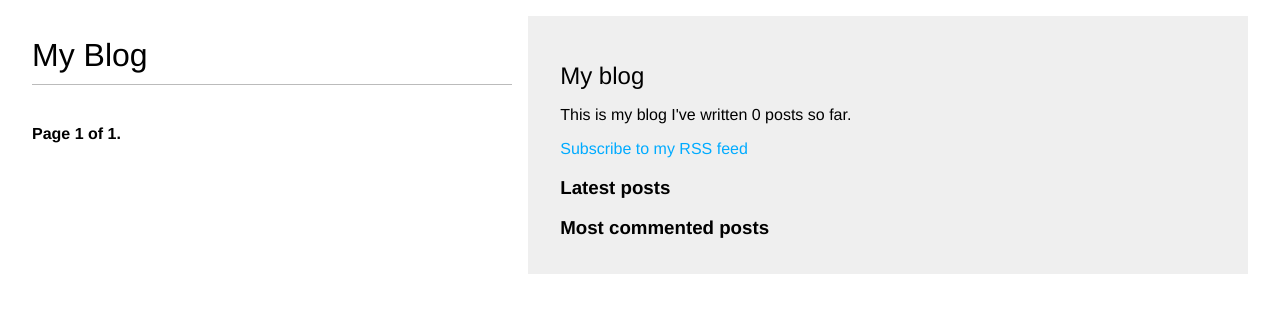
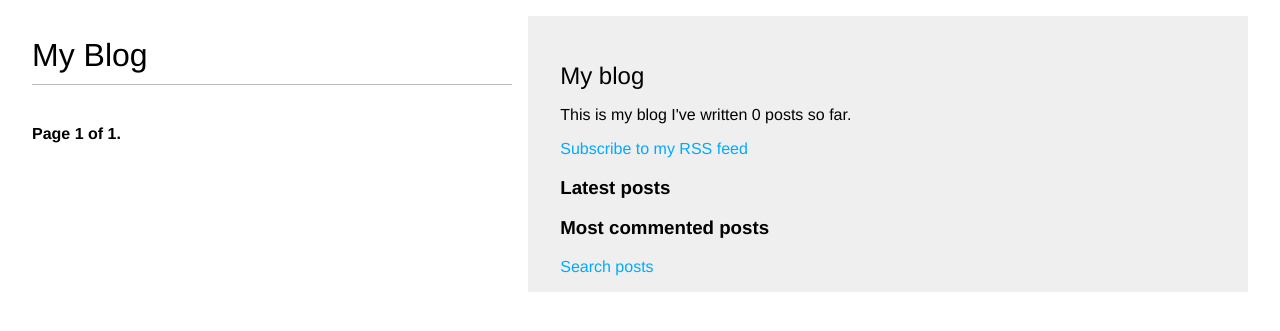
Before and after one commit to coderustle/django-blogapp, a Django app: page / in a window 1280 px wide. Shown: the top 331 px of the page. Run offline with Django 4.2, Linux system fonts and the light colour scheme; data that the repository does not hold is empty.

Commit message:
Add search in sidebar

```diff
--- a/blog/templates/blog/_sidebar.html
+++ b/blog/templates/blog/_sidebar.html
@@ -21,4 +21,7 @@
             </li>
         {% endfor %}
     </ul>
+    <div>
+        <a href="{% url 'blog:post_search' %}">Search posts</a>
+    </div>
 </div>
```
